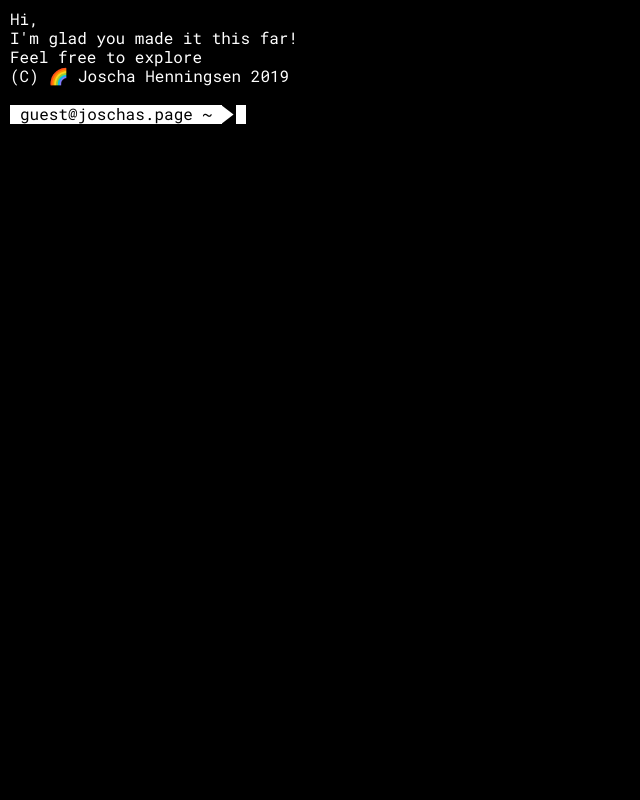
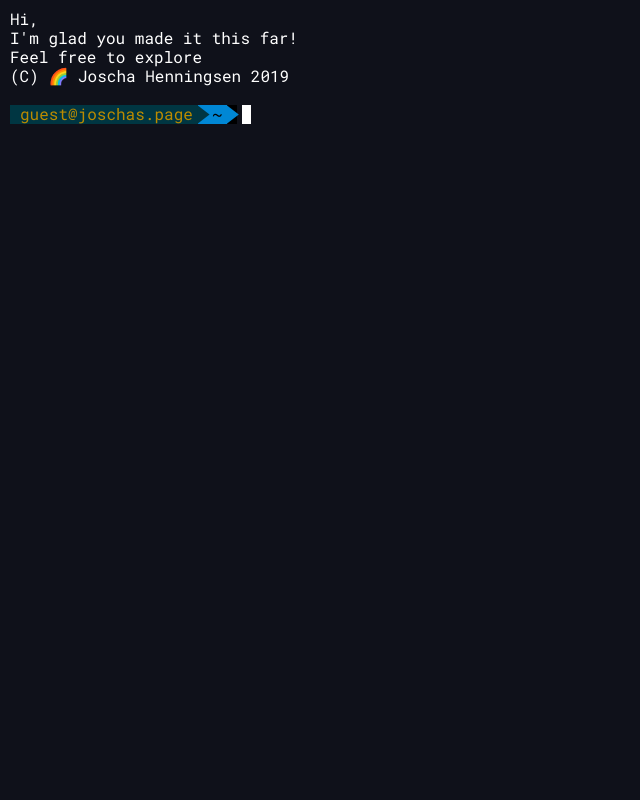
Before and after one commit to joschahenningsen/joschahenningsen.github.io, a PHP site: page / in a window 1280 px wide. Shown: the whole page, without its empty margins (0-640 px from the left). Run offline with PHP 8.4, Linux system fonts and the light colour scheme.

Commit message:
improves style and adds t.me to contact

```diff
--- a/main.css
+++ b/main.css
@@ -8,18 +8,11 @@ body{
     left:0px;
     width:100%;
     height:100%;
-    color:#fff;
-}
-
-#footer{
-    color:#fff;
-    position:fixed;
-    bottom:20px;
-    right:20px
 }
 
 .Terminal{
     font-family: "RobotoPL", sans-serif !important;
+    background-color: #0f111a !important;
 }
 
 @font-face {
@@ -27,14 +20,29 @@ body{
     src: url("RobotoMonoforPowerline.ttf");
 }
 
-#inputPrompt{
-    background-color:#fff;
-    color:#000;
+#inputPromptUser{
+    background-color:#003642;
+    color:#bb8b00;
     padding-left:10px;
+    padding-right:5px;
 }
 
-#inputPromptShape{
+#inputPromptShapeUser{
+    color:#003642;
+    background-color:#0087d5;
+    padding-right: 5px;
+}
+
+#inputPromptLocation{
+    background-color:#0087d5;
+    color:#000;
+    padding-right: 5px;
+}
+
+#inputPromptShapeLocation{
     margin-right:5px;
+    color:#0087d5;
+    background-color:#000;
 }
 
 .error{
--- a/main.js
+++ b/main.js
@@ -53,7 +53,8 @@ function getResponse(input){
             var mail = caesarShift("ij@kptdibt.qbhf", -1);
             var ret = "Uhh, you want to get in touch? Awesome, I'm always up for a chat:<br><br>";
             ret += indent+"<a style='color:#fff;' href='mailto:"+mail+"'>"+mail+"</a> &lt-- click here<br>";
-            ret += indent+"or here! --> <a style='color:#fff;' href='https://twitter.com/joschahen'>twitter.com/joschahen</a><br><br>";
+            ret += indent+"or here! --> <a style='color:#fff;' href='https://twitter.com/joschahen'>twitter.com/joschahen</a><br>";
+            ret += indent+"<a style='color:#fff;' href='https://t.me/joschahenningsen'>t.me/joschahenningsen</a> <-- maby even there<br><br>";
             return ret
         default:
             return "<span class='error'>✘</span> command not found: "+input;
@@ -75,7 +76,7 @@ function Sleep(milliseconds) {
    return new Promise(resolve => setTimeout(resolve, milliseconds));
 }
 
-//Don't want plaintext email adresses online
+//Don't want plaintext email addresses online
 var caesarShift = function(str, amount) {
 	if (amount < 0)
 		return caesarShift(str, amount + 26);
--- a/terminal.js
+++ b/terminal.js
@@ -1,9 +1,11 @@
 var Terminal = (function () {
 	// PROMPT_TYPE
 	var PROMPT_INPUT = 1, PROMPT_PASSWORD = 2, PROMPT_CONFIRM = 3
-    var inputPrompt = "guest@joschas.page  ~ "
+	var inputPrompt = "guest@joschas.page"
+	var workingDir = "~"
     var inputPromptShape = ""
-    var inputPromptHTML = "<span id='inputPrompt'>"+inputPrompt+"</span>"+"<span id='inputPromptShape'>"+inputPromptShape+"</span>"
+	var inputPromptHTML = "<span id='inputPromptUser'>"+inputPrompt+"</span>"+"<span id='inputPromptShapeUser'>"+inputPromptShape+"</span>"
+	inputPromptHTML += "<span id='inputPromptLocation'>"+workingDir+"</span>"+"<span id='inputPromptShapeLocation'>"+inputPromptShape+"</span>"
 
 	var fireCursorInterval = function (inputField, terminalObj) {
 		var cursor = terminalObj._cursor
@@ -30,8 +32,7 @@ var Terminal = (function () {
 		inputField.style.fontSize = '0.2em'
 
 		terminalObj._inputLine.textContent = ''
-        terminalObj._inputPrompt.textContent = inputPrompt
-		terminalObj._inputPromptShape.textContent = inputPromptShape
+        terminalObj._inputPrompt.innerHTML = inputPromptHTML
 		terminalObj._input.style.display = 'block'
 		terminalObj.html.appendChild(inputField)
 		fireCursorInterval(inputField, terminalObj)
@@ -56,8 +57,7 @@ var Terminal = (function () {
 				e.preventDefault()
 			} else if (shouldDisplayInput && e.which !== 13) {
 				setTimeout(function () {
-                    terminalObj._inputPrompt.textContent = inputPrompt
-                    terminalObj._inputPromptShape.textContent = inputPromptShape
+                    terminalObj._inputPrompt.innterHTML = inputPromptHTML
 					terminalObj._inputLine.textContent = inputField.value.toLowerCase()
 				}, 1)
 			}
@@ -93,10 +93,8 @@ var Terminal = (function () {
 
 		this._innerWindow = document.createElement('div')
 		this._output = document.createElement('p')
-        this._inputPrompt = document.createElement('span');
-        this._inputPrompt.id="inputPrompt";
-        this._inputPromptShape = document.createElement('span');
-        this._inputPromptShape.id="inputPromptShape";
+		this._inputPrompt = document.createElement('span');
+		this._inputPrompt.innterHTML = inputPromptHTML;
 		this._inputLine = document.createElement('span') //the span element where the users input is put
 		this._cursor = document.createElement('span')
 		this._input = document.createElement('p') //the full element administering the user input, including cursor
@@ -163,7 +161,6 @@ var Terminal = (function () {
 		}
 
 		this._input.appendChild(this._inputPrompt)
-		this._input.appendChild(this._inputPromptShape)
 		this._input.appendChild(this._inputLine)
 		this._input.appendChild(this._cursor)
 		this._innerWindow.appendChild(this._output)
```
